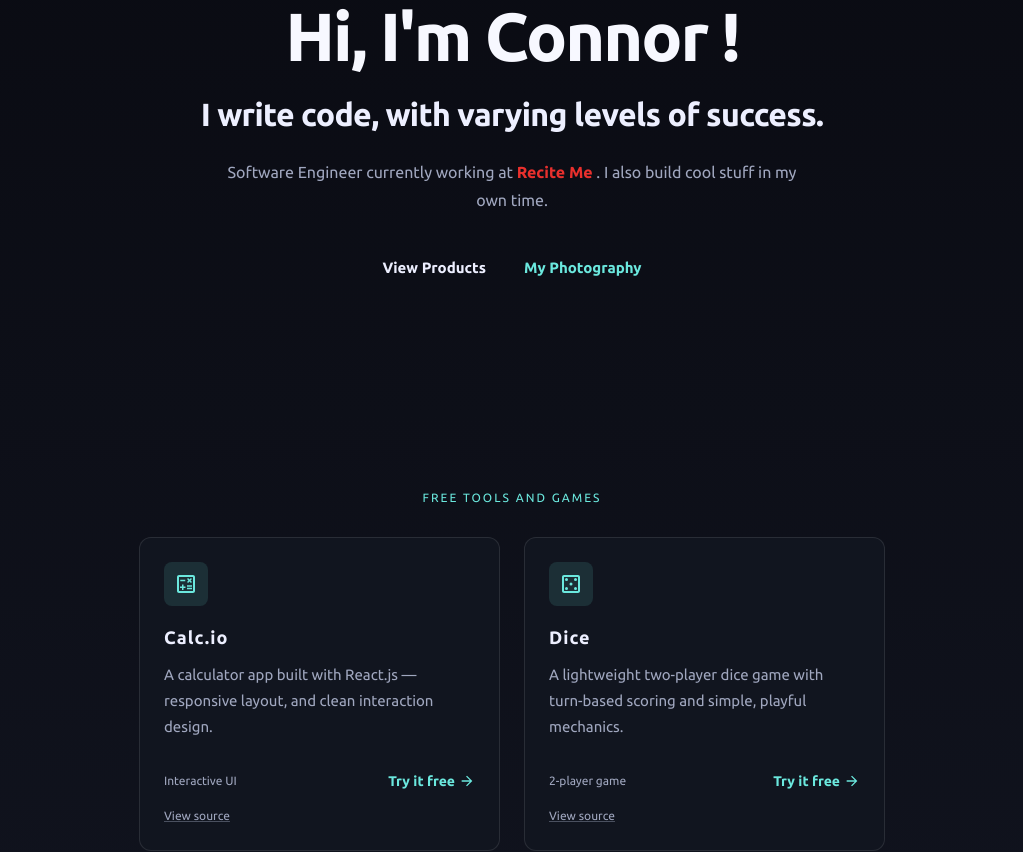
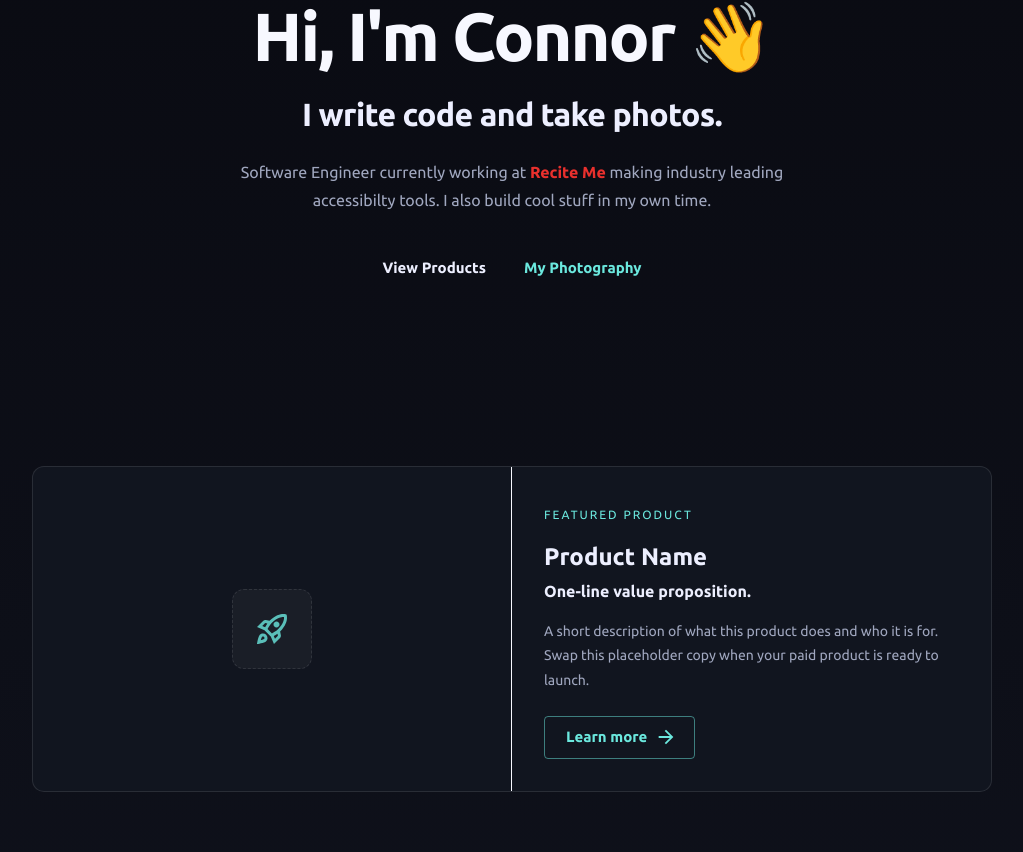
Before and after one commit to con-grieves/Portfolio, a React (Vite) app: page / in a window 1280 px wide. Shown: the part 227-1079 px from the top of the page, without its empty margins (128-1151 px from the left). Built offline with nearby package versions, Linux system fonts and the light colour scheme.

Commit message:
Copy changes and addition of featured product card

```diff
--- a/src/App.jsx
+++ b/src/App.jsx
@@ -13,7 +13,8 @@ import {
   useMediaQuery,
 } from '@mui/material';
 import { getShellStyles, getTheme } from './theme.js';
-import { projects } from './data.js';
+import { featuredProduct, projects } from './data.js';
+import { FeaturedProduct } from './components/FeaturedProduct.jsx';
 import { Jukebox } from './components/Jukebox.jsx';
 import { ThemeToggle } from './components/ThemeToggle.jsx';
 import { ToolCard } from './components/ToolCard.jsx';
@@ -66,10 +67,10 @@ function App() {
                   Software Engineer / Indie Hacker
                 </Typography>
                 <Typography variant="h1" component="h1" sx={{ mb: 3, lineHeight: 1.02, letterSpacing: '-0.03em' }}>
-                  Hi, I'm Connor !
+                  Hi, I'm Connor 👋
                 </Typography>
                 <Typography variant="h2" component="h2" sx={{ mb: 3, letterSpacing: '-0.02em', color: 'primary.main' }}>
-                  I write code, with varying levels of success.
+                  I write code and take photos.
                 </Typography>
                 <Typography variant="body1" color="text.secondary" sx={{ maxWidth: 600, mx: { xs: 0, md: 'auto' }, mb: 4, lineHeight: 1.8 }}>
                   Software Engineer currently working at{' '}
@@ -87,7 +88,7 @@ function App() {
                   >
                     Recite Me
                   </Link>
-                   {' '}. I also build cool stuff in my own time.
+                   {' '} making industry leading accessibilty tools. I also build cool stuff in my own time.
                 </Typography>
                 <Stack direction={{ xs: 'column', sm: 'row' }} spacing={2} justifyContent={{ md: 'center' }}>
                   <Button
@@ -110,53 +111,16 @@ function App() {
             </Container>
           </Box>
 
-          {/* <Container maxWidth="lg" id="about" className="about-section" sx={{ py: { xs: 8, md: 10 }, px: { xs: 2, md: 0 } }}>
-            <Box sx={{ mx: 'auto', maxWidth: 900 }}>
-              <Typography variant="h6" color="secondary.main" sx={{ mb: 4, letterSpacing: 1.2, textTransform: 'uppercase' }}>
-                // About
-              </Typography>
-
-              <Grid container spacing={4} justifyContent="center">
-                <Grid item xs={12} md={8}>
-                  <Card
-                    className="code-snippet-card"
-                    sx={{
-                      borderRadius: 4,
-                      border: '1px solid',
-                      borderColor: 'divider',
-                      overflow: 'hidden',
-                      bgcolor: 'background.paper',
-                    }}
-                  >
-                    <Box sx={{ bgcolor: '#0f1320', p: { xs: 3, md: 4 } }}>
-                      <Box sx={{ display: 'flex', gap: 1.5, mb: 3 }}>
-                        <Box sx={{ width: 12, height: 12, borderRadius: '50%', bgcolor: '#EC6A5F' }} />
-                        <Box sx={{ width: 12, height: 12, borderRadius: '50%', bgcolor: '#F5BF4F' }} />
-                        <Box sx={{ width: 12, height: 12, borderRadius: '50%', bgcolor: '#296018' }} />
-                      </Box>
-                      <Box component="pre" sx={{ fontFamily: 'source-code-pro, monospace', color: 'text.primary', whiteSpace: 'pre-wrap', fontSize: 16, m: 0, lineHeight: 1.8 }}>
-                        <Box component="span" sx={{ color: '#6284b8' }}>const</Box> me = <Box component="span" sx={{ color: '#F9E16C' }}>{'{'}</Box>
-                        {'\n'}    <Box component="span" sx={{ color: '#a56745' }}>name</Box>: <Box component="span" sx={{ color: '#89cd89' }}>'Connor Grieves'</Box>,
-                        {'\n'}    <Box component="span" sx={{ color: '#a56745' }}>age</Box>: <Box component="span" sx={{ color: '#89cd89' }}>30</Box>,
-                        {'\n'}    <Box component="span" sx={{ color: '#a56745' }}>location</Box>: <Box component="span" sx={{ color: '#89cd89' }}>'United Kingdom'</Box>,
-                        {'\n'}    <Box component="span" sx={{ color: '#a56745' }}>favoriteDrink</Box>: <Box component="span" sx={{ color: '#89cd89' }}>'Flat White'</Box>
-                        {'\n'}<Box component="span" sx={{ color: '#F9E16C' }}>{'}'}</Box>;
-                      </Box>
-                    </Box>
-                  </Card>
-                </Grid>
-              </Grid>
-
-              <Box className="bio-copy" sx={{ mt: 5, maxWidth: 700, mx: 'auto', display: 'grid', gap: 3 }}>
-                <Typography variant="body1">
-                  I specialise in modern JavaScript experiences with a focus on accessibility, usability, and subtle motion. My work blends clean UI patterns with practical functionality.
-                </Typography>
-                <Typography variant="body1">
-                  I've been part of agile teams and fast-moving startups, delivering polished front-end products that feel premium without being overdesigned.
-                </Typography>
-              </Box>
+          <Container
+            maxWidth="lg"
+            id="featured"
+            className="featured-section"
+            sx={{ py: { xs: 6, md: 8 }, px: { xs: 2, md: 0 } }}
+          >
+            <Box sx={{ mx: 'auto', maxWidth: 960 }}>
+              <FeaturedProduct {...featuredProduct} />
             </Box>
-          </Container> */}
+          </Container>
 
           <Container maxWidth="lg" id="projects" className="projects-section" sx={{ py: { xs: 8, md: 10 }, px: { xs: 2, md: 0 } }}>
             <Box sx={{ mx: 'auto', maxWidth: 900 }}>
--- /dev/null
+++ b/src/components/FeaturedProduct.jsx
@@ -0,0 +1,160 @@
+import { Box, Button, Grid, Typography } from '@mui/material';
+import { ArrowForward, RocketLaunchOutlined } from '@mui/icons-material';
+
+export function FeaturedProduct({
+  overline,
+  title,
+  tagline,
+  description,
+  price,
+  ctaLabel,
+  ctaUrl,
+  image,
+}) {
+  return (
+    <Box
+      component="article"
+      className="featured-product"
+      sx={{
+        borderRadius: 3,
+        bgcolor: 'background.paper',
+        border: '1px solid',
+        borderColor: 'divider',
+        overflow: 'hidden',
+        transition: 'border-color 0.5s ease, box-shadow 0.5s ease, transform 0.28s ease',
+        '&:hover': {
+          borderColor: 'secondary.main',
+          transform: 'translateY(-2px)',
+          boxShadow: (t) =>
+            t.palette.mode === 'dark'
+              ? '0 16px 40px rgba(107, 232, 222, 0.08)'
+              : '0 16px 40px rgba(13, 143, 134, 0.12)',
+          '& .featured-product-title': {
+            color: 'secondary.main',
+          },
+        },
+      }}
+    >
+      <Grid container>
+        <Grid item xs={12} md={6}>
+          <Box
+            sx={{
+              aspectRatio: { xs: '16 / 10', md: 'auto' },
+              minHeight: { md: 320 },
+              height: { md: '100%' },
+              display: 'flex',
+              alignItems: 'center',
+              justifyContent: 'center',
+              bgcolor: (t) =>
+                t.palette.mode === 'dark'
+                  ? 'linear-gradient(135deg, rgba(107, 232, 222, 0.08) 0%, rgba(17, 21, 31, 0.6) 100%)'
+                  : 'linear-gradient(135deg, rgba(13, 143, 134, 0.1) 0%, rgba(246, 248, 255, 0.9) 100%)',
+              borderRight: { md: '1px solid' },
+              borderBottom: { xs: '1px solid', md: 'none' },
+              borderColor: 'divider',
+            }}
+          >
+            {image ? (
+              <Box
+                component="img"
+                src={image}
+                alt={title}
+                sx={{
+                  width: '100%',
+                  height: '100%',
+                  objectFit: 'cover',
+                }}
+              />
+            ) : (
+              <Box
+                sx={{
+                  display: 'flex',
+                  alignItems: 'center',
+                  justifyContent: 'center',
+                  width: 80,
+                  height: 80,
+                  borderRadius: 3,
+                  border: '1px dashed',
+                  borderColor: 'divider',
+                  bgcolor: (t) =>
+                    t.palette.mode === 'dark' ? 'rgba(255, 255, 255, 0.04)' : 'rgba(15, 24, 43, 0.04)',
+                }}
+              >
+                <RocketLaunchOutlined sx={{ fontSize: 36, color: 'secondary.main', opacity: 0.8 }} />
+              </Box>
+            )}
+          </Box>
+        </Grid>
+
+        <Grid item xs={12} md={6}>
+          <Box
+            sx={{
+              p: { xs: 3, sm: 4 },
+              display: 'flex',
+              flexDirection: 'column',
+              justifyContent: 'center',
+              height: '100%',
+            }}
+          >
+            <Typography
+              variant="overline"
+              sx={{ display: 'block', mb: 1.5, letterSpacing: 2, color: 'secondary.main' }}
+            >
+              {overline}
+            </Typography>
+
+            <Typography
+              className="featured-product-title"
+              variant="h5"
+              component="h3"
+              sx={{
+                mb: 1,
+                fontWeight: 700,
+                lineHeight: 1.25,
+                color: 'primary.main',
+                transition: 'color 0.5s ease',
+              }}
+            >
+              {title}
+            </Typography>
+
+            <Typography
+              variant="subtitle1"
+              sx={{ mb: 2, fontWeight: 600, color: 'primary.main', lineHeight: 1.4 }}
+            >
+              {tagline}
+            </Typography>
+
+            <Typography variant="body2" color="text.secondary" sx={{ mb: 3, lineHeight: 1.75 }}>
+              {description}
+            </Typography>
+
+            {price && (
+              <Typography
+                variant="body2"
+                sx={{ mb: 3, fontWeight: 700, color: 'secondary.main' }}
+              >
+                {price}
+              </Typography>
+            )}
+
+            <Box>
+              <Button
+                href={ctaUrl}
+                variant="outlined"
+                color="secondary"
+                size="large"
+                endIcon={<ArrowForward />}
+                sx={{
+                  transition: 'border-color 0.5s ease, background-color 0.5s ease',
+                }}
+              >
+                {ctaLabel}
+              </Button>
+            </Box>
+          </Box>
+        </Grid>
+      </Grid>
+    </Box>
+  );
+}
--- a/src/data.js
+++ b/src/data.js
@@ -1,3 +1,14 @@
+export const featuredProduct = {
+  overline: 'Featured product',
+  title: 'Product Name',
+  tagline: 'One-line value proposition.',
+  description:
+    'A short description of what this product does and who it is for. Swap this placeholder copy when your paid product is ready to launch.',
+  ctaLabel: 'Learn more',
+  ctaUrl: '#',
+  image: null,
+};
+
 export const projects = [
   {
     title: 'Calc.io',
```
Also changed, not shown: 1 other file (tests, documents, lock files or other folders).
